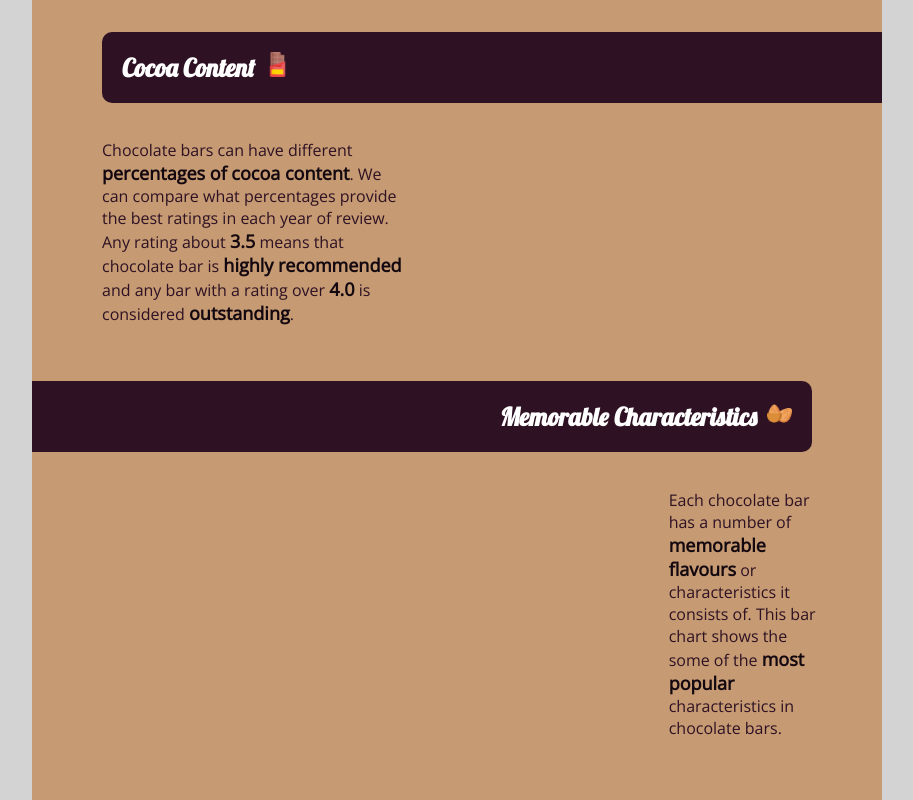
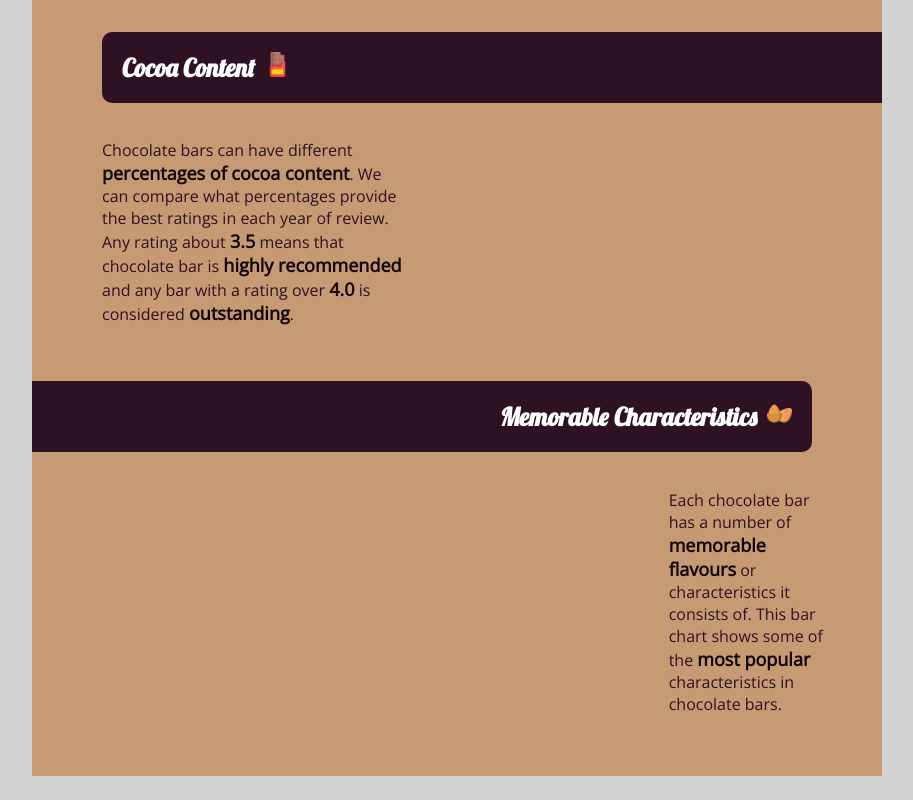
Before and after one commit to pooja-seshadri/FIT3179_Assignment_2, a plain HTML site: page index.html in a window 1280 px wide. Shown: the part 1055-1855 px from the top of the page, without its empty margins (183-1096 px from the left). After the commit the page ends 1831 px from the top, so only its background shows below. Drawn offline with nearby package versions, Linux system fonts and the light colour scheme; a script that the page names is missing.

Commit message:
fix grammar typo

```diff
--- a/index.html
+++ b/index.html
@@ -131,7 +131,7 @@
         <div class="pure-u-1-3">
           <div class="description description-right">
             <p>
-              Each chocolate bar has a number of <b class="highlight-p-text">memorable flavours</b> or characteristics it consists of. This bar chart shows the some of the <b class="highlight-p-text">most popular</b> characteristics in chocolate bars.
+              Each chocolate bar has a number of <b class="highlight-p-text">memorable flavours</b> or characteristics it consists of. This bar chart shows some of the <b class="highlight-p-text">most popular</b> characteristics in chocolate bars.
             </p>
           </div>
         </div>
```
